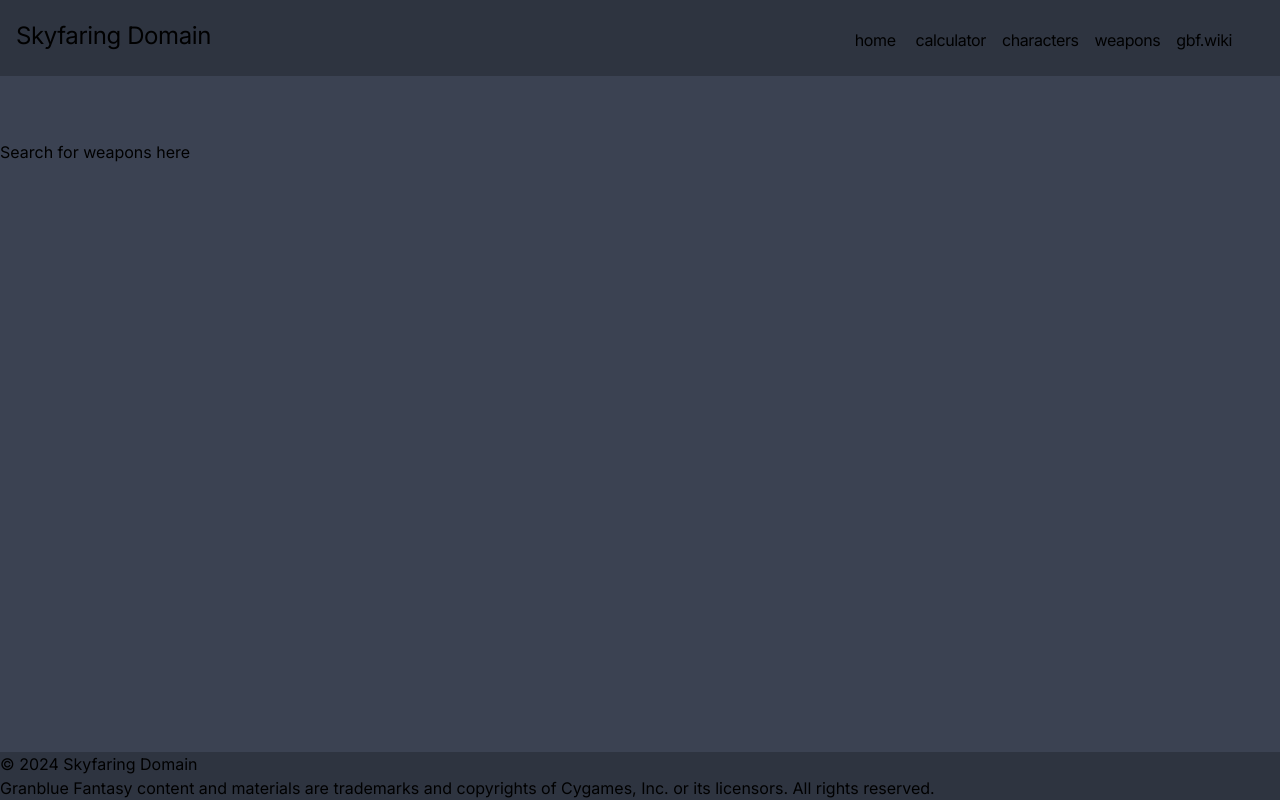
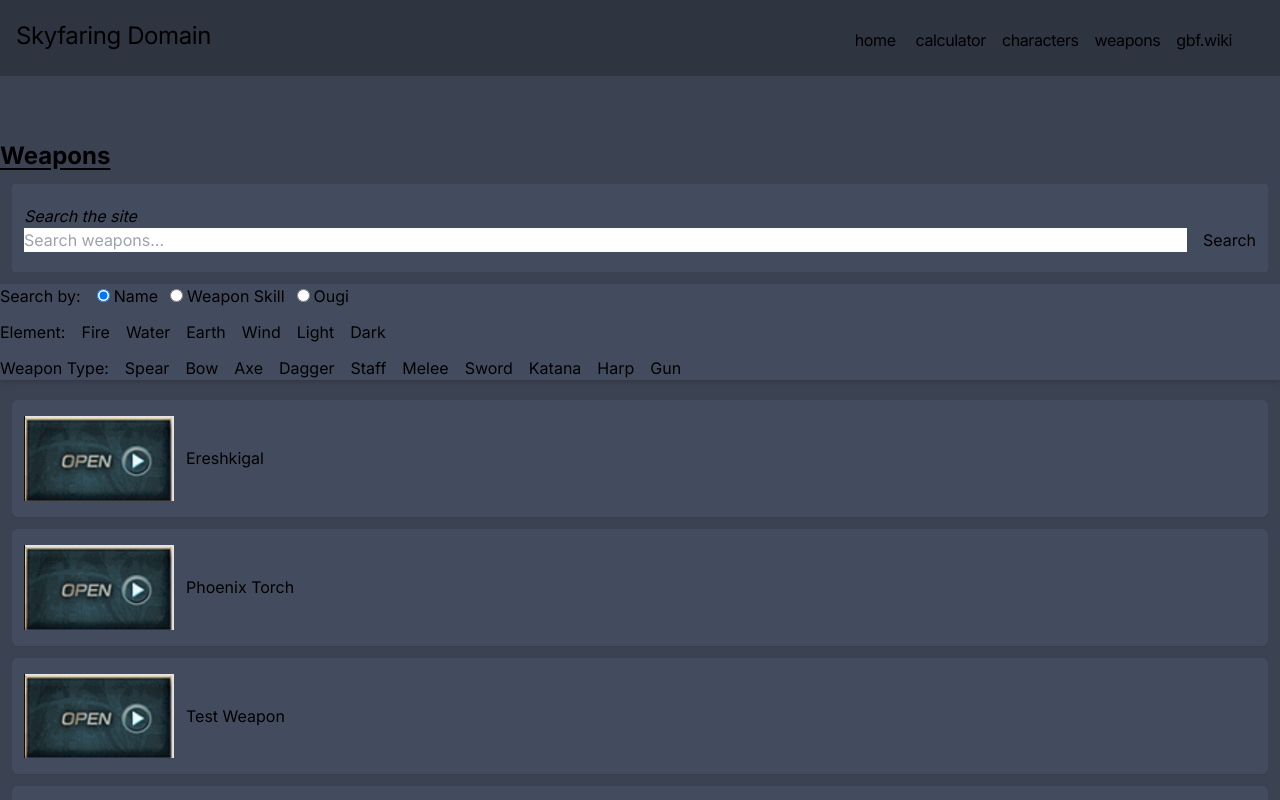
Before and after one commit to miiwo/granblue_front, a Next.js app: page /weapons in a window 1280 px wide. Shown: the top 800 px of the page. Built offline with nearby package versions, Linux system fonts and the light colour scheme.

Commit message:
Stylize the weapon page

```diff
--- /dev/null
+++ b/src/app/weapons/layout.tsx
@@ -0,0 +1,18 @@
+import { GBFWeaponSearch } from "../components/calc/gbf-search"
+
+export default function WeaponsLayout({
+    children,
+}: {
+    children: React.ReactNode
+}) {
+    return (
+        <>
+            <h1 className="font-bold text-2xl underline underline-offset-4 mb-3">Weapons</h1>
+            <div className="bg-nordtwo rounded mx-3 mb-3 py-5 px-3">
+                <GBFWeaponSearch />
+            </div>
+            {children}
+        </>
+
+    )
+}
--- a/src/app/weapons/page.tsx
+++ b/src/app/weapons/page.tsx
@@ -1,3 +1,78 @@
+import { GBFWeaponSearch } from "../components/calc/gbf-search";
+import Image from 'next/image'
+
 export default function WeaponPage() {
-    return <h1>Search for weapons here</h1>
+    const weaponList = [
+        {name: 'Ereshkigal'},
+        {name: 'Phoenix Torch'},
+        {name: 'Test Weapon'},
+        {name: 'Test Weapon'},
+        {name: 'Test Weapon'},
+    ]
+
+    return (
+        <div>
+            <div className="flex flex-col gap-3 bg-nordtwo shadow-md">
+                {/* This is where I put the search bar beforehand */}
+
+                <div className="flex flex-row gap-4">
+                    <label>Search by:</label>
+                    <fieldset className="flex gap-3">
+                        <div>
+                            <input type="radio" name="weapon_search_filters" value="name" defaultChecked />
+                            <label className="ml-1">Name</label>
+                        </div>
+
+                        <div>
+                            <input type="radio" name="weapon_search_filters" value="skill" />
+                            <label className="ml-1">Weapon Skill</label>
+                        </div>
+
+                        <div>
+                            <input type="radio" name="weapon_search_filters" value="ca" />
+                            <label className="ml-1">Ougi</label>
+                        </div>
+                    </fieldset>
+                </div>
+
+
+                <div className="flex gap-4">
+                    <span>Element:</span>
+                    <button>Fire</button>
+                    <button>Water</button>
+                    <button>Earth</button>
+                    <button>Wind</button>
+                    <button>Light</button>
+                    <button>Dark</button>
+                </div>
+
+                <div className="flex gap-4">
+                    <span>Weapon Type:</span>
+                    <button>Spear</button>
+                    <button>Bow</button>
+                    <button>Axe</button>
+                    <button>Dagger</button>
+                    <button>Staff</button>
+                    <button>Melee</button>
+                    <button>Sword</button>
+                    <button>Katana</button>
+                    <button>Harp</button>
+                    <button>Gun</button>
+                </div>
+
+            </div>
+
+            <div className="flex flex-col gap-3 mt-5 mx-3">
+                {weaponList.map((wep, i) => {
+                    return (
+                        <div key={i} className="flex gap-3 bg-nordtwo hover:bg-nordblue ease-in duration-300 shadow-sm rounded-md pl-3 py-4">
+                            <Image src="/empty_wep_slot.png" alt="Image of weapon" width={150} height={75} />
+                            <span className="content-center">{wep.name}</span>
+                        </div>
+                    )
+                })}
+                Results: 3
+            </div>
+        </div>
+    )
 }
```
